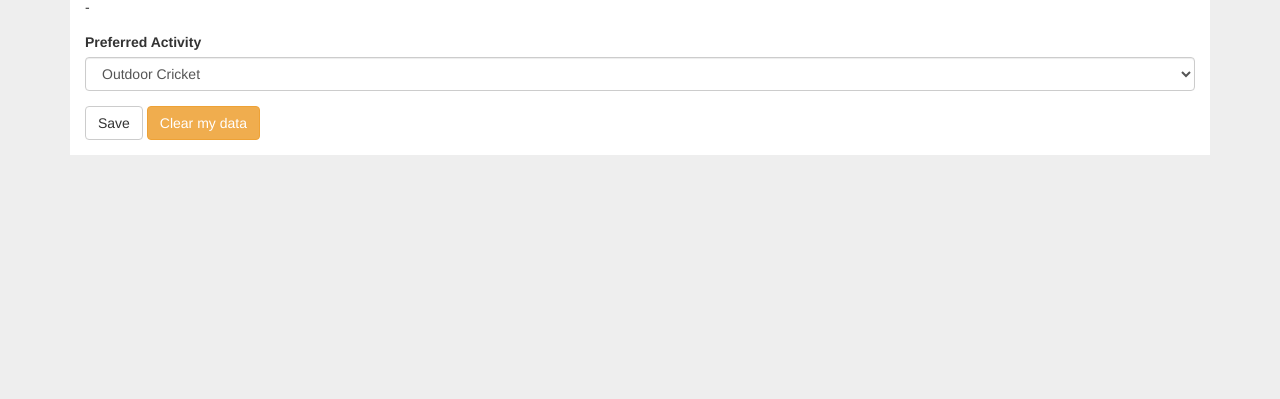
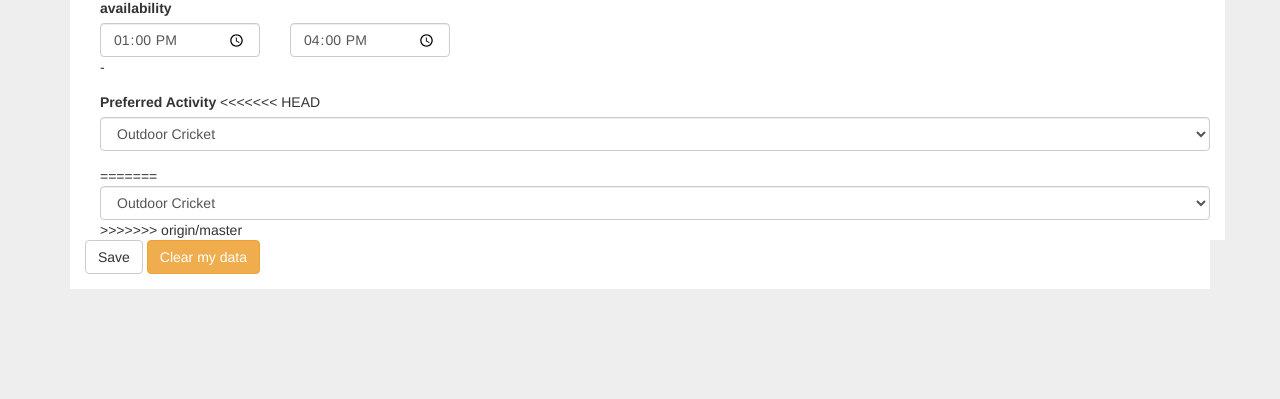
Before and after one commit to ballarat-hackerspace/active, a plain HTML site: page html/active.html in a window 1280 px wide. Shown: the part 401-800 px from the top of the page. Drawn offline with nearby package versions, Linux system fonts and the light colour scheme.

Commit message:
settings tweak

```diff
--- a/html/active.html
+++ b/html/active.html
@@ -36,12 +36,17 @@
         <h2>Find local activity members to do the thing you do so well</h2>
       </div>
       <div class="col-xxs-12 col-lg-6">
-        <div class="button btn btn-default">Create Activity </h2>
+        <div class="button btn btn-default">Create Activity </div>
       </div>
     </div>
   </div>
+<<<<<<< HEAD
+  <div class="usersettings container">
+    <div class="form user">
+=======
   <div class="settings container">
     <div class="form">
+>>>>>>> origin/master
       <h1>User Settings</h1>
       <div class="row">
         <div class="form-group col-xxs-6 col-md-2">
@@ -72,6 +77,17 @@
       <div class="form-group">
          <label for="preferred">Preferred Activity</label>
          <!--<input type="text" class="form-control" id="preferred" name="preferred" placeholder="preferred">-->
+<<<<<<< HEAD
+         <select class="form-control" id="preferred_activity" name="preferred_activity">
+           <option value="outdoor_cricket">Outdoor Cricket</option>
+           <option value="indoor_cricket">Indoor Cricket</option>
+           <option value="laser_tag">Laser tag</option>
+           <option value="netball">Netball</option>
+           <option value="football">Football</option>
+          <option value="drones">Drone Racing</option>
+         </select>
+      </div>
+=======
          <select class="form-control" id="starttime" name="preferred_activity">
            <option value="outdoor_cricket">Outdoor Cricket</option>
            <option value="indoor_cricket">Indoor Cricket</option>
@@ -79,6 +95,7 @@
           <option value="drones">Drone Racing</option>
          </select>
        </div>
+>>>>>>> origin/master
 
     </div>
     <div class="form-group">
@@ -92,6 +109,6 @@
     <!-- Latest compiled JavaScript -->
     <script src="https://maxcdn.bootstrapcdn.com/bootstrap/3.3.7/js/bootstrap.min.js"></script>
     <!-- Include all compiled plugins (below), or include individual files as needed -->
-    <script src="js/bootstrap.min.js"></script>
+    <script type="text/javascript" src="client.js"></script>
   </body>
 </html>
```
